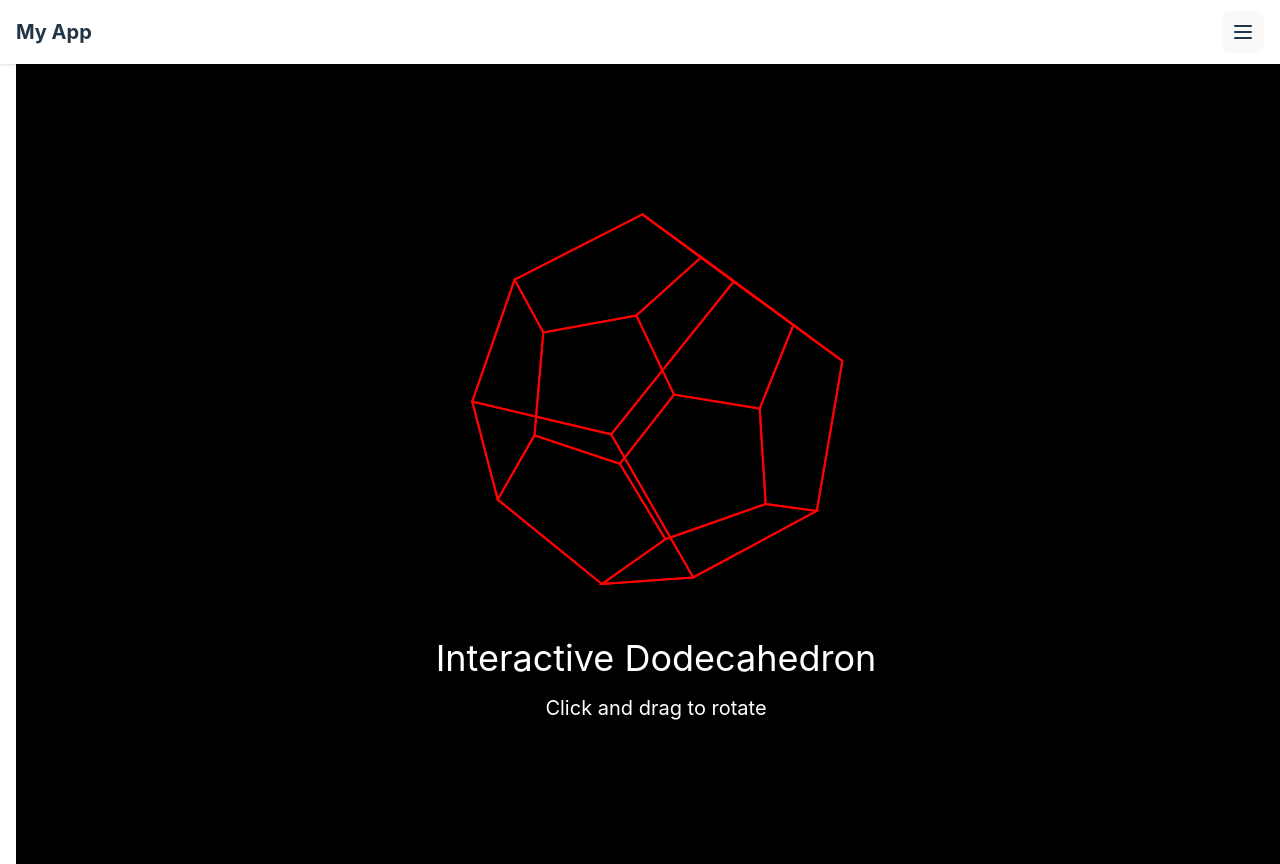
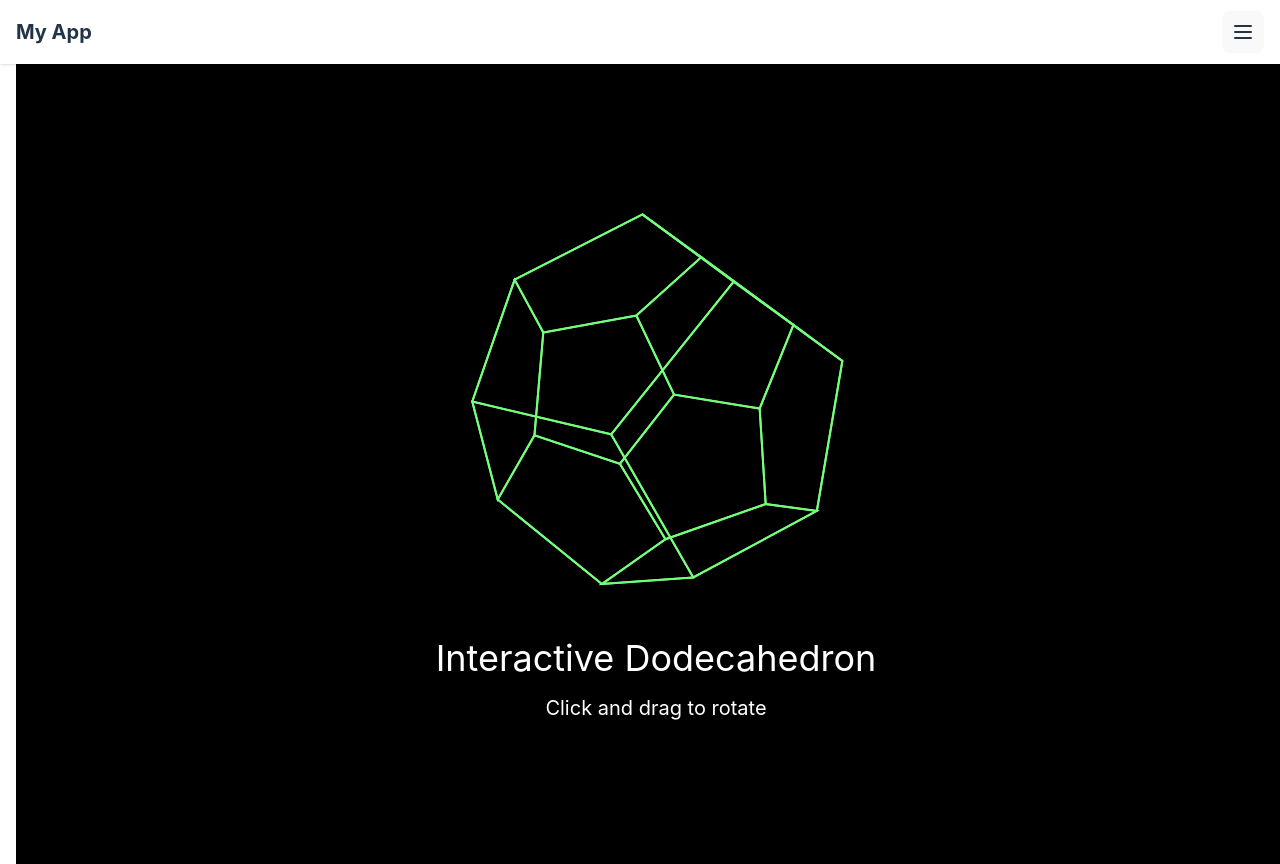
Before and after one commit to michaelcapps/dodecahedronApp, a React (Vite) app: page / in a window 1280 px wide. Built offline with nearby package versions, Linux system fonts and the light colour scheme.

Commit message:
Added color to the interactive dodecahedron that changes smoothly as it rotates

```diff
--- a/src/DodecahedronRotatable.tsx
+++ b/src/DodecahedronRotatable.tsx
@@ -8,7 +8,7 @@ const DodecahedronDisplay = () => {
   // Constants for the dodecahedron
   const phi = (1 + Math.sqrt(5)) / 2;
   const scale = 100;
-  const rotationSpeed = 0.001;
+  const rotationSpeed = 0.003;
 
   // Base vertices of a regular dodecahedron
   const baseVertices = [
@@ -134,6 +134,12 @@ const DodecahedronDisplay = () => {
   // Sort faces by z-index for proper rendering
   paths.sort((a, b) => b.avgZ - a.avgZ);
 
+  // compute color
+  const maxCoord = Math.sqrt(3*Math.pow(scale,2)); // distance from center to verteces
+  const r = (Math.abs(transformedVertices[0].x)/maxCoord)*255;
+  const g = (Math.abs(transformedVertices[0].y)/maxCoord)*255;
+  const b = (Math.abs(transformedVertices[0].z)/maxCoord)*255;
+
   return (
     <div className="h-screen w-screen bg-black flex items-center justify-center">
       <div className="text-center">
@@ -148,7 +154,7 @@ const DodecahedronDisplay = () => {
               key={i}
               d={path.path}
               fill="none"
-              stroke="red"
+              stroke={`rgb(${r}, ${g}, ${b})`}
               strokeWidth="2"
             />
           ))}
```
